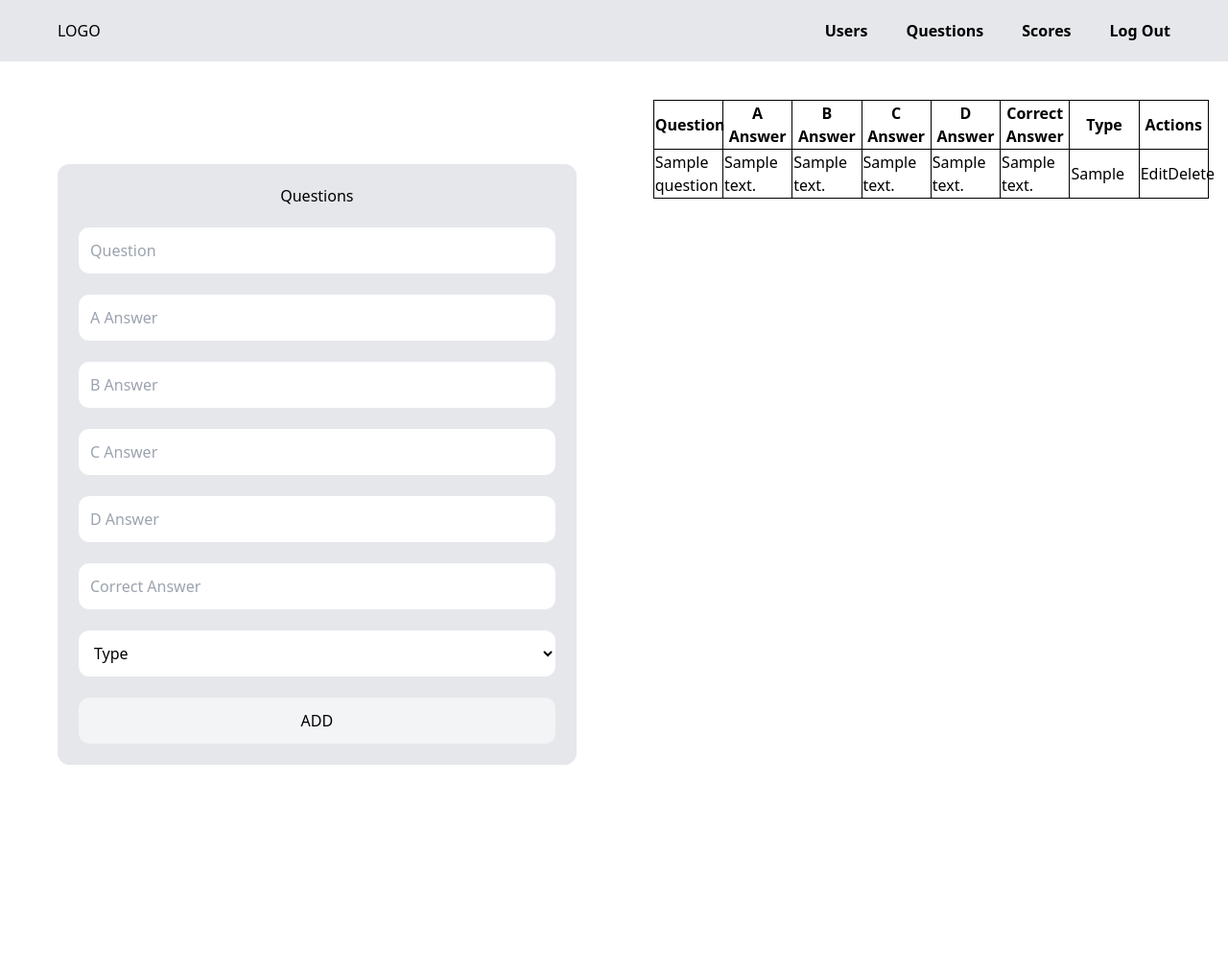
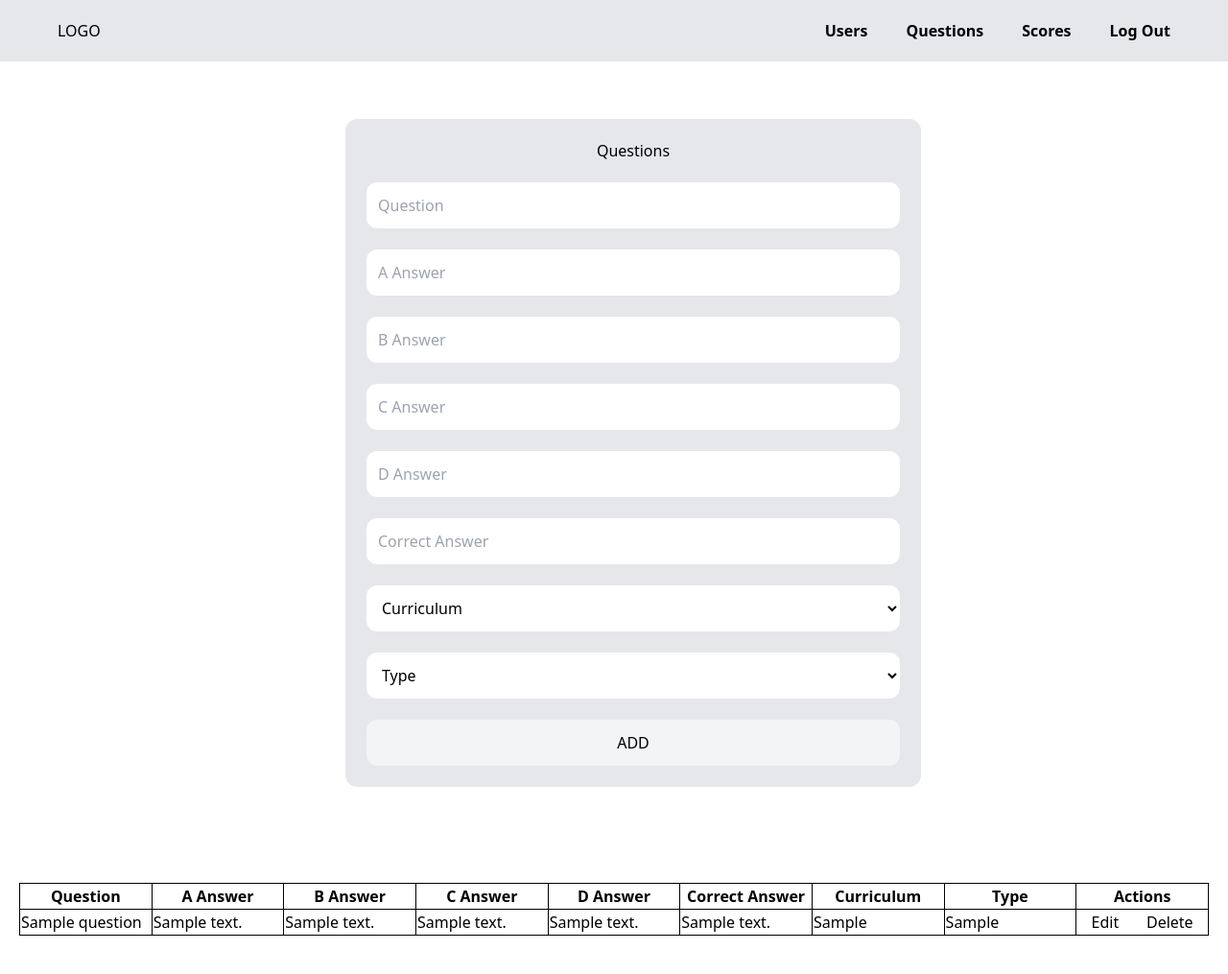
Before and after one commit to novewithaslash7/thesis-v1.2, a PHP site: page /admin/questions.php in a window 1280 px wide. Shown: the whole page at 96% size. Before the commit the page ends 797 px from the top, so only its background shows below. Run offline with PHP 8.4, Linux system fonts and the light colour scheme; a user stored in the database is signed in; tables that the repository leaves empty hold one stand-in row (values such as "Sample post"); some libraries are stand-ins or nearby versions.

Commit message:
update: question add field

```diff
--- a/admin/functions/actions.php
+++ b/admin/functions/actions.php
@@ -46,12 +46,13 @@
         $c_answer = $_POST['c_answer'];
         $d_answer = $_POST['d_answer'];
         $correct_answer = $_POST['correct_answer'];
+        $curriculum = $_POST['curriculum'];
         $type = $_POST['type'];
 
-        $INSERT = "INSERT INTO questions (question, a_answer, b_answer, c_answer, d_answer, correct_answer, type) VALUES (?,?,?,?,?,?,?)";
+        $INSERT = "INSERT INTO questions (question, a_answer, b_answer, c_answer, d_answer, correct_answer, curriculum, type) VALUES (?,?,?,?,?,?,?,?)";
 
         $stmt = $conn->prepare($INSERT);
-        $stmt->bind_param("sssssss", $question, $a_answer, $b_answer, $c_answer, $d_answer, $correct_answer, $type);
+        $stmt->bind_param("ssssssss", $question, $a_answer, $b_answer, $c_answer, $d_answer, $correct_answer, $curriculum, $type);
 
         if ($stmt->execute()) {
             header("location: ../questions.php");
--- a/admin/questions.php
+++ b/admin/questions.php
@@ -39,9 +39,9 @@
         </div>
     </div>
 
-    <div class="h-[100vh] flex flex-row">
-        <div class="p-10 flex justify-center items-center h-full w-1/2 m-5 ">
-            <div class="bg-gray-200 flex flex-col p-5 border rounded-xl w-full">
+    <div class=" flex flex-col w-screen">
+        <div class="p-10 flex justify-center items-center w-full m-5 ">
+            <div class="bg-gray-200 flex flex-col p-5 border w-1/2 rounded-xl">
                 <form action="./functions/actions.php" method="POST" class="flex flex-col justify-center items-center gap-5">
 
                     <h2>Questions</h2>
@@ -52,6 +52,11 @@
                     <input required class="p-3 w-full border rounded-xl border-solid" type="text" name="c_answer" placeholder="C Answer">
                     <input required class="p-3 w-full border rounded-xl border-solid" type="text" name="d_answer" placeholder="D Answer">
                     <input required class="p-3 w-full border rounded-xl border-solid" type="text" name="correct_answer" placeholder="Correct Answer">
+                    <select required class="p-3 bg-white w-full border rounded-xl border-solid" name="curriculum">
+                        <option selected hidden value="">Curriculum</option>
+                        <option value="BS Information Technology">BS Information Technology</option>
+                        <option value="BS Information Systems">BS Information Systems</option>
+                    </select>
                     <select required class="p-3 bg-white w-full border rounded-xl border-solid" name="type">
                         <option selected hidden value="">Type</option>
                         <option value="Easy">Easy</option>
@@ -64,7 +69,7 @@
             </div>
         </div>
 
-        <div class="p-5 py-10 flex justify-center items-start h-full w-1/2 overflow-scroll">
+        <div class="p-5 py-10 flex justify-center items-start h-full w-full overflow-scroll">
             <div>
                 <table class="table-fixed border border-1 border-solid w-full">
 
@@ -75,6 +80,7 @@
                     <th>C Answer</th>
                     <th>D Answer</th>
                     <th>Correct Answer</th>
+                    <th>Curriculum</th>
                     <th>Type</th>
                     <th>Actions</th>
                 </tr>
@@ -93,6 +99,7 @@
                     <td><?php echo $row['c_answer'] ?></td>
                     <td><?php echo $row['d_answer'] ?></td>
                     <td><?php echo $row['correct_answer'] ?></td>
+                    <td><?php echo $row['curriculum'] ?></td>
                     <td><?php echo $row['type'] ?></td>
                     <td>
                         <div class="flex justify-around">
--- a/assessment.sql
+++ b/assessment.sql
@@ -3,9 +3,9 @@
 -- https://www.phpmyadmin.net/
 --
 -- Host: localhost
--- Generation Time: Jul 30, 2023 at 04:13 PM
+-- Generation Time: Sep 23, 2023 at 02:47 PM
 -- Server version: 10.4.28-MariaDB
--- PHP Version: 8.0.28
+-- PHP Version: 8.2.4
 
 SET SQL_MODE = "NO_AUTO_VALUE_ON_ZERO";
 START TRANSACTION;
@@ -55,6 +55,7 @@ CREATE TABLE `questions` (
   `c_answer` varchar(255) NOT NULL,
   `d_answer` varchar(255) NOT NULL,
   `correct_answer` varchar(255) NOT NULL,
+  `curriculum` varchar(255) NOT NULL,
   `type` varchar(255) NOT NULL
 ) ENGINE=InnoDB DEFAULT CHARSET=utf8mb4 COLLATE=utf8mb4_general_ci;
 
```
